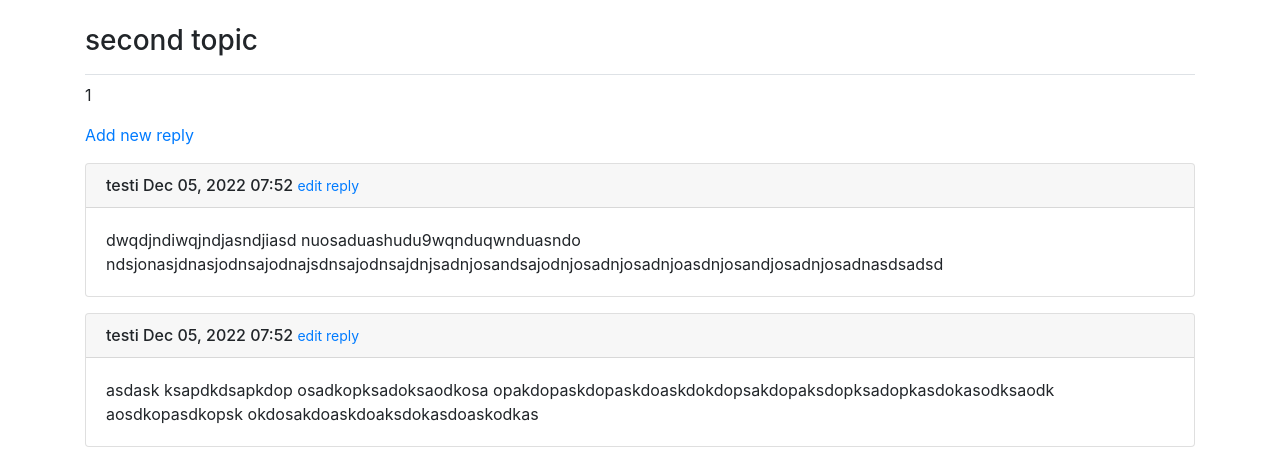
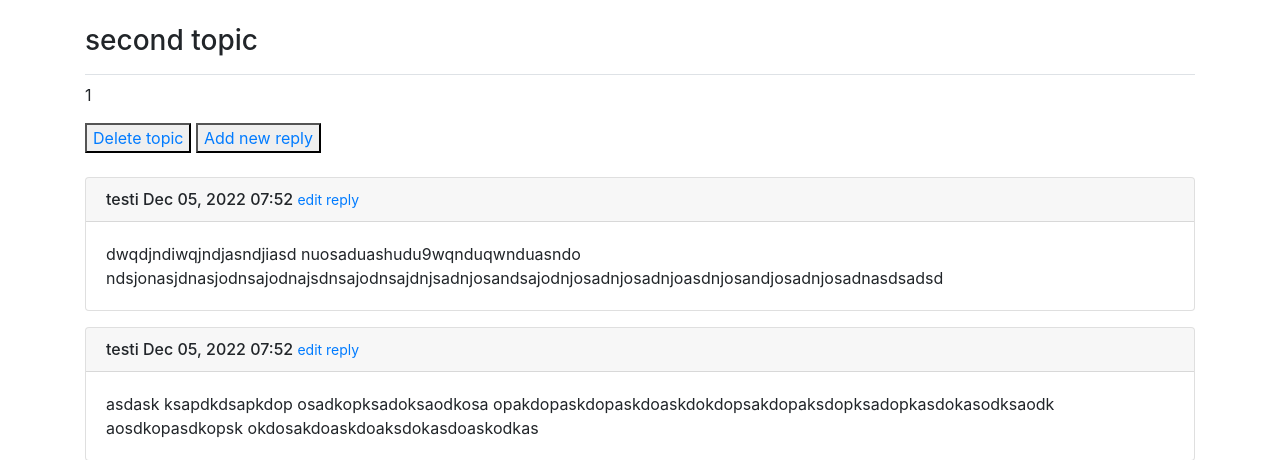
Before and after one commit to Sovellusohjelmointiboys/Keskustelupalsta, a Django app: page /topics/2/ in a window 1280 px wide. Shown: the part 58-518 px from the top of the page. Run offline with Django 4.2, Linux system fonts and the light colour scheme; data comes from the database, SQL or seed files in the repository; both versions use the stored data as it was after the commit; some libraries are stand-ins or nearby versions.

Commit message:
added delete topic and small fixes

```diff
--- a/epic_chat_room/forms.py
+++ b/epic_chat_room/forms.py
@@ -5,7 +5,7 @@ class TopicForm(forms.ModelForm):
     class Meta:
         model = Topic
         fields = ['title', 'text']
-        labels = {'title': 'title'}
+        labels = {'title': 'Title'}
         widgets = {'text': forms.Textarea(attrs={'cols': 80})}
 
 class ReplyForm(forms.ModelForm):
--- a/epic_chat_room/templates/epic_chat_room/edit_reply.html
+++ b/epic_chat_room/templates/epic_chat_room/edit_reply.html
@@ -13,7 +13,7 @@
     </form>
 
     <button>
-        <a href="{% url 'epic_chat_room:delete_reply' reply.id %}">Delete</a>
+        <a href="{% url 'epic_chat_room:delete_reply' reply.id %}">Delete reply</a>
     </button>
 
 {% endblock content %}
--- a/epic_chat_room/templates/epic_chat_room/topic.html
+++ b/epic_chat_room/templates/epic_chat_room/topic.html
@@ -5,14 +5,19 @@
 {% endblock page_header %}
 
 {% block content %}
-
   <p>
     {{topic.text}}
   </p>
 
-  <p>
+  <button>
+    <a href="{% url 'epic_chat_room:delete_topic' topic.id %}">Delete topic</a>
+  </button>
+
+  <button>
     <a href="{% url 'epic_chat_room:new_reply' topic.id %}">Add new reply</a>
-  </p>
+  </button>
+  <br>
+  <br>
 
 {% for reply in replies %}
   <div class="card mb-3">
@@ -30,4 +35,6 @@
     <li>No replies have been added yet.</li>
   {% endfor %}
 
+
+
 {% endblock content %}
--- a/epic_chat_room/urls.py
+++ b/epic_chat_room/urls.py
@@ -19,4 +19,6 @@ urlpatterns = [
     path('edit_reply/<int:reply_id>/', views.edit_reply, name='edit_reply'),
     # Page for deleting an entry.
     path('delete_reply/<int:reply_id>/', views.delete_reply, name='delete_reply'),
+    # Page for deleting a topic.
+    path('delete_topic/<int:topic_id>/', views.delete_topic, name='delete_topic'),
 ]
--- a/epic_chat_room/views.py
+++ b/epic_chat_room/views.py
@@ -100,3 +100,16 @@ def delete_reply(request, reply_id):
 
     context = {}
     return render(request, 'epic_chat_room/delete_reply.html', context)
+
+@login_required
+def delete_topic(request, topic_id):
+    topic = Topic.objects.get(id=topic_id)
+    if topic.owner != request.user:
+        raise Http404
+
+    if request.method != 'POST':
+        topic.delete()
+        return redirect('epic_chat_room:topics')
+
+    context = {}
+    return render(request, 'epic_chat_room/delete_topic.html', context)
```
Also changed, not shown: epic_chat_room/templates/epic_chat_room/delete_topic.html (+14 -0 lines), db.sqlite3.
